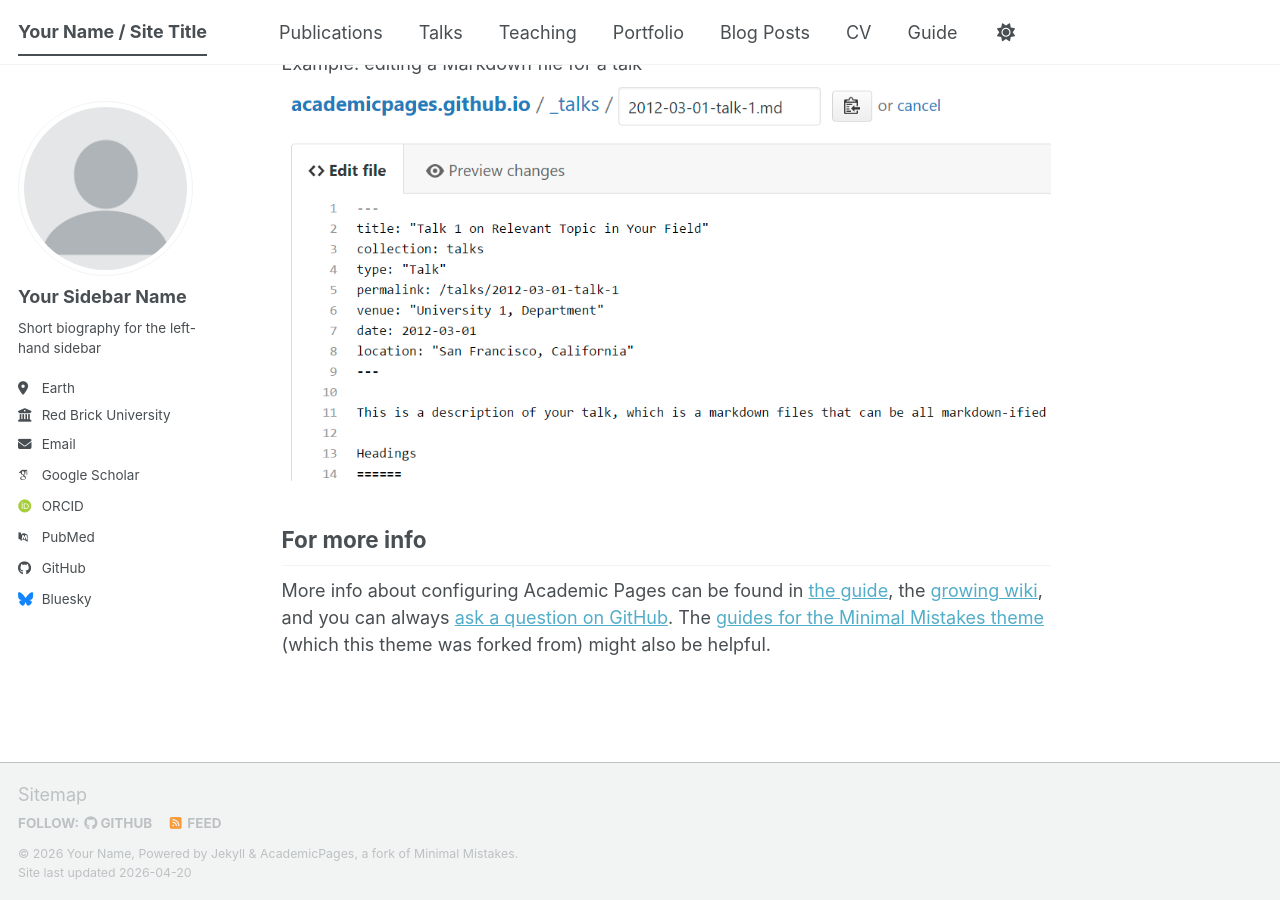
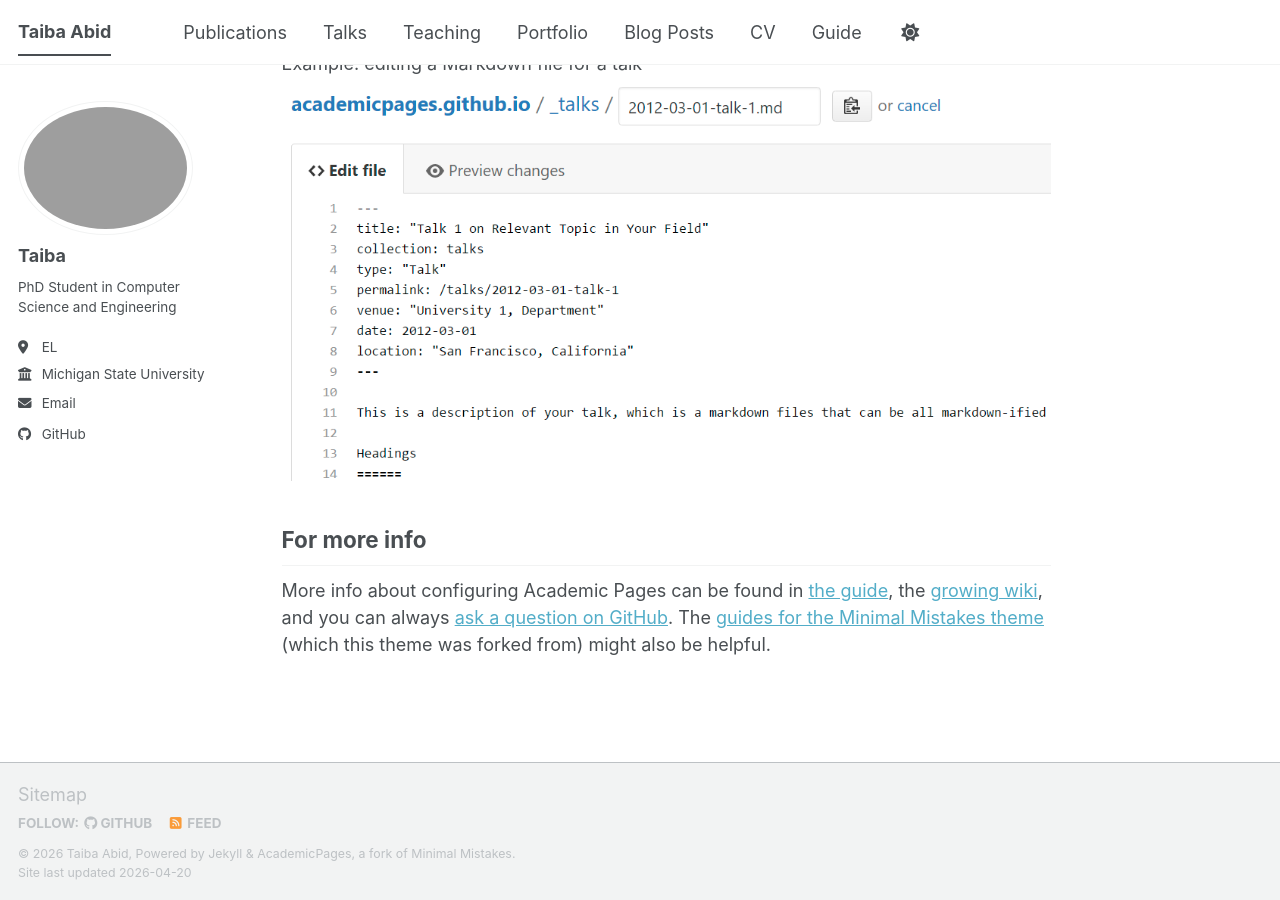
Before and after one commit to abtaiba/abtaiba.github.io2, a Jekyll site: the page built from _pages/about.md, in a window 1280 px wide and 900 px high, scrolled down 2720 px. Built offline with Jekyll 4.4.1, drawn with Linux system fonts in a browser that asks for light colours; some web fonts are replaced; a script bundle is joined from its source files by our own code; library files that are not in the unit come from our copies.

Commit message:
Update personal details in _config.yml
Updated personal information including name, title, email, and social media links.

```diff
--- a/_config.yml
+++ b/_config.yml
@@ -9,39 +9,39 @@
 # Basic Site Settings
 locale                   : "en-US"
 site_theme               : "default" # The available themes options are "default", "air", "sunrise", "mint", "dirt" and "contrast"
-title                    : "Your Name / Site Title"
+title                    : "Taiba Abid"
 title_separator          : "-"
-name                     : &name "Your Name"
-description              : &description "Your Name's academic portfolio"   # Update this with a general description of your site, this is the default if not overridden by a page
-url                      : https://academicpages.github.io # The base hostname & protocol for your site e.g. "https://[your GitHub username].github.io",
+name                     : &name "Taiba Abid"
+description              : &description " "   # Update this with a general description of your site, this is the default if not overridden by a page
+url                      : https://abtaiba.github.io # The base hostname & protocol for your site e.g. "https://[your GitHub username].github.io",
                                                            # or if you already have some other page hosted on Github then use "https://[your GitHub username].github.io/[Your Repo Name]"
 baseurl                  : "" # the subpath of your site, e.g. "/blog"
-repository               : "academicpages/academicpages.github.io"
+repository               : "abtaiba/abtaiba.github.io"
 
 # Site Author - The following control what appear as part of the author content on the side bar.
 #               If a field is blank the icon and link will not appear, otherwise it will be shown.
 #               Additional customization can be done by editing /_includes/author-profile.html
 author:
   # Biographic information
-  avatar           : "profile.png"
-  name             : "Your Sidebar Name"
+  avatar           : "quincy1.png"
+  name             : "Taiba"
   pronouns         : # example: "she/her"
-  bio              : "Short biography for the left-hand sidebar"
-  location         : "Earth"
-  employer         : "Red Brick University"
+  bio              : "PhD Student in Computer Science and Engineering"
+  location         : "EL"
+  employer         : "Michigan State University"
   uri              : # URL
-  email            : "none@example.org"
+  email            : "abidtaib@msu.edu"
 
   # Academic websites
   academia         : # URL
   arxiv            : # URL - Update with the correct link to your profile
-  googlescholar    : "https://scholar.google.com/citations?user=PS_CX0AAAAAJ"
+  googlescholar    : # "https://scholar.google.com/citations?user=PS_CX0AAAAAJ"
   inspire-hep      : # URL
   impactstory      : # URL
-  orcid            : "https://orcid.org/yourorcidurl"
+  orcid            : # "https://orcid.org/yourorcidurl"
   semantic         : # URL
   ssrn             : # URL
-  pubmed           : "https://www.ncbi.nlm.nih.gov/pubmed/?term=john+snow"
+  pubmed           : # "https://www.ncbi.nlm.nih.gov/pubmed/?term=john+snow"
   researchgate     : # URL
   scopus           : # URL
   zotero           : # URL
@@ -51,13 +51,13 @@
   bitbucket        : # Username - Update with your username on the site
   codepen          : # Username
   dribbble         : # Username
-  github           : "academicpages"
+  github           : "abtaiba"
   kaggle           : # Username
   stackoverflow    : # User number or user number and name (i.e., use "1" or "1/jeff-atwood")
 
   # Social media
   artstation       : # Username
-  bluesky          : "bsky.app" # Replace this with you Bluesky username
+  bluesky          : # "bsky.app" # Replace this with you Bluesky username
   facebook         : # Username
   flickr           : # Username
   foursquare       : # Username
@@ -138,7 +138,7 @@
 
 # Social Sharing
 twitter:
-  username               : &twitter
+  username               : # &twitter
 facebook:
   username               :
   app_id                 :
```
